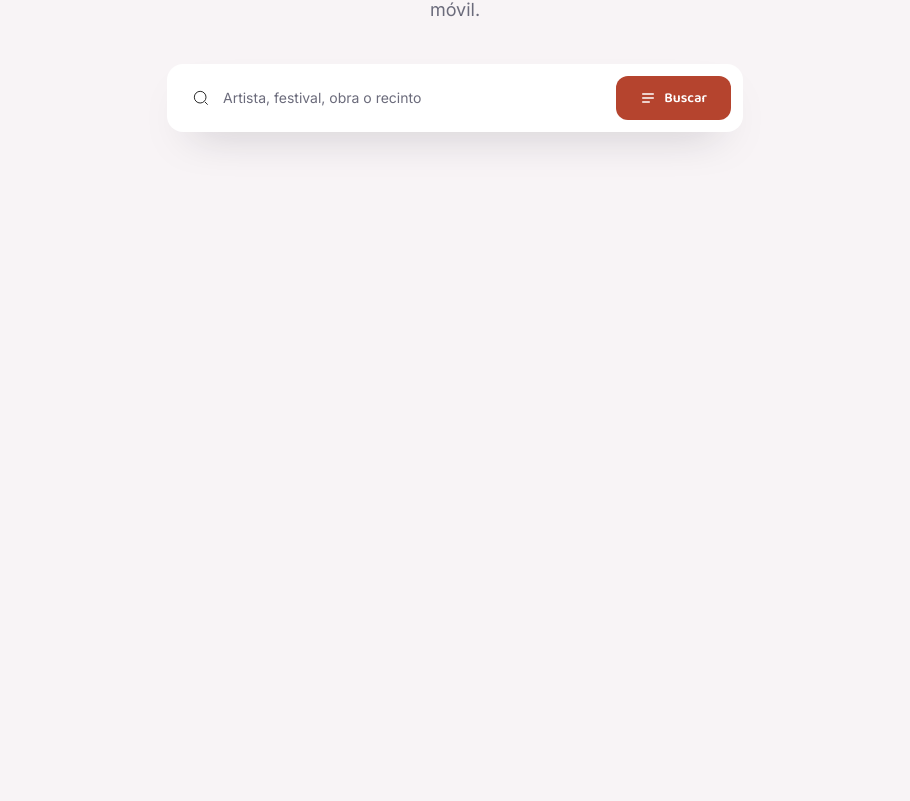
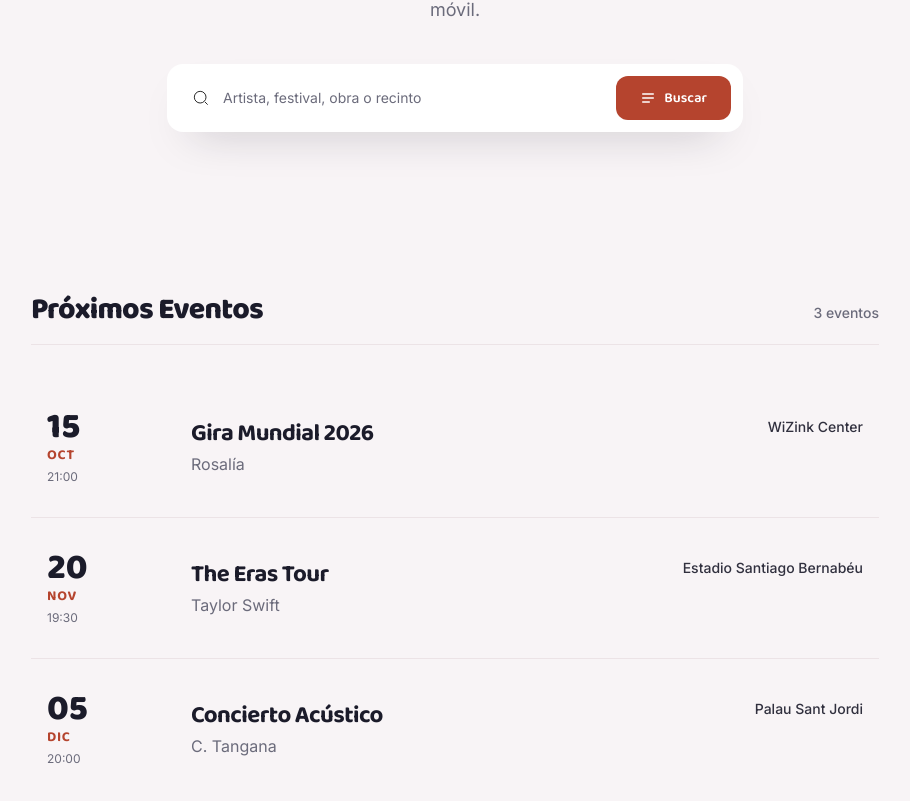
Before and after one commit to DSaster-Error200-LLC/DSaster-Front, a Next.js app in the folder src/dsaster-front/: page / in a window 1280 px wide. Shown: the part 381-1182 px from the top of the page, without its empty margins (185-1095 px from the left). Before the commit the page ends 800 px from the top, so only its background shows below. Built offline with nearby package versions, Linux system fonts and the light colour scheme.

Commit message:
Feat/2 (#17)
* feat: implement result list UI with event details

* docs(agents): add project setup and conventions

* refactor(events): align result list with search API schema

* docs(agents): address review feedback

```diff
--- /dev/null
+++ b/src/dsaster-front/app/components/EventList.tsx
@@ -0,0 +1,48 @@
+import { Event } from "@/api/search";
+import EventRow from "@/app/components/EventRow";
+
+interface EventListProps {
+  readonly events: readonly Event[];
+}
+
+export default function EventList({ events }: Readonly<EventListProps>) {
+  if (events.length === 0) {
+    return (
+      <section
+        aria-label="Resultados de eventos"
+        className="mx-auto max-w-4xl px-6 py-20 text-center"
+      >
+        <p className="text-lg text-brand-muted">
+          No se encontraron eventos para mostrar.
+        </p>
+      </section>
+    );
+  }
+
+  return (
+    <section
+      aria-labelledby="events-heading"
+      className="mx-auto max-w-4xl px-6 py-12 sm:py-16"
+    >
+      <div className="mb-8 flex items-baseline justify-between border-b border-brand-border pb-4">
+        <h2
+          id="events-heading"
+          className="font-display text-2xl font-extrabold tracking-tight text-brand-ink sm:text-3xl"
+        >
+          Próximos Eventos
+        </h2>
+        <span className="text-sm font-medium text-brand-muted">
+          {events.length} {events.length === 1 ? "evento" : "eventos"}
+        </span>
+      </div>
+
+      <ul role="list" className="divide-y divide-brand-border">
+        {events.map((event) => (
+          <li key={event.id}>
+            <EventRow event={event} />
+          </li>
+        ))}
+      </ul>
+    </section>
+  );
+}
--- /dev/null
+++ b/src/dsaster-front/app/components/EventRow.tsx
@@ -0,0 +1,56 @@
+import Link from "next/link";
+import { Event } from "@/api/search";
+import { formatEventDate } from "@/app/lib/date";
+
+interface EventRowProps {
+  readonly event: Event;
+}
+
+export default function EventRow({ event }: Readonly<EventRowProps>) {
+  const { day, month, time } = formatEventDate(event.date);
+
+  return (
+    <article className="group relative flex flex-col items-start gap-4 py-6 transition-colors hover:bg-brand-rust/5 sm:flex-row sm:items-center sm:gap-8 sm:rounded-xl sm:px-4 sm:py-8">
+      {/* Date block */}
+      <div className="flex shrink-0 items-baseline gap-2 sm:w-28 sm:flex-col sm:items-start sm:gap-0">
+        <span className="font-display text-3xl font-extrabold leading-none text-brand-ink sm:text-4xl">
+          {day}
+        </span>
+        <span className="font-display text-sm font-bold uppercase tracking-wider text-brand-rust">
+          {month}
+        </span>
+        <span className="text-xs text-brand-muted sm:mt-1">{time}</span>
+      </div>
+
+      {/* Event Details */}
+      <div className="min-w-0 flex-1">
+        <h3 className="font-display text-xl font-bold tracking-tight text-brand-ink transition-colors group-hover:text-brand-rust sm:text-2xl">
+          <Link
+            href={`/events/${event.id}`}
+            className="focus:outline-none focus:underline after:absolute after:inset-0"
+          >
+            {event.name}
+          </Link>
+        </h3>
+        <p className="mt-0.5 text-base text-brand-muted">{event.artist}</p>
+      </div>
+
+      {/* Venue & Action */}
+      <div className="flex w-full shrink-0 items-center justify-between gap-4 pt-2 sm:w-auto sm:flex-col sm:items-end sm:pt-0">
+        <span className="text-sm font-medium text-brand-ink/90 sm:text-right">
+          {event.venue.name}
+        </span>
+        <span className="inline-flex items-center gap-1 text-sm font-semibold text-brand-rust opacity-0 transition-opacity group-hover:opacity-100 sm:mt-1">
+          Entradas
+          <svg className="h-4 w-4" viewBox="0 0 20 20" fill="currentColor">
+            <path
+              fillRule="evenodd"
+              d="M3 10a.75.75 0 01.75-.75h10.638L10.23 5.29a.75.75 0 111.04-1.08l5.5 5.25a.75.75 0 010 1.08l-5.5 5.25a.75.75 0 11-1.04-1.08l4.158-3.96H3.75A.75.75 0 013 10z"
+              clipRule="evenodd"
+            />
+          </svg>
+        </span>
+      </div>
+    </article>
+  );
+}
--- /dev/null
+++ b/src/dsaster-front/app/lib/date.ts
@@ -0,0 +1,27 @@
+export interface FormattedDate {
+  readonly day: string;
+  readonly month: string;
+  readonly time: string;
+}
+
+export function formatEventDate(isoDate: string): FormattedDate {
+  const date = new Date(isoDate);
+  if (Number.isNaN(date.getTime())) {
+    return { day: "--", month: "---", time: "--:--" };
+  }
+
+  return {
+    day: date.toLocaleDateString("es-ES", {
+      day: "2-digit",
+      timeZone: "UTC",
+    }),
+    month: date
+      .toLocaleDateString("es-ES", { month: "short", timeZone: "UTC" })
+      .replace(".", ""),
+    time: date.toLocaleTimeString("es-ES", {
+      hour: "2-digit",
+      minute: "2-digit",
+      timeZone: "UTC",
+    }),
+  };
+}
--- /dev/null
+++ b/src/dsaster-front/app/lib/mock-events.ts
@@ -0,0 +1,34 @@
+import { Event } from "@/api/search";
+
+export const mockEvents: readonly Event[] = [
+  {
+    id: "1",
+    name: "Gira Mundial 2026",
+    artist: "Rosalía",
+    date: "2026-10-15T21:00:00Z",
+    venue: {
+      name: "WiZink Center",
+      location: "Madrid",
+    },
+  },
+  {
+    id: "2",
+    name: "The Eras Tour",
+    artist: "Taylor Swift",
+    date: "2026-11-20T19:30:00Z",
+    venue: {
+      name: "Estadio Santiago Bernabéu",
+      location: "Madrid",
+    },
+  },
+  {
+    id: "3",
+    name: "Concierto Acústico",
+    artist: "C. Tangana",
+    date: "2026-12-05T20:00:00Z",
+    venue: {
+      name: "Palau Sant Jordi",
+      location: "Barcelona",
+    },
+  },
+];
--- a/src/dsaster-front/app/page.tsx
+++ b/src/dsaster-front/app/page.tsx
@@ -1,11 +1,14 @@
-import Hero from "./components/Hero";
-import Navbar from "./components/Navbar";
+import EventList from "@/app/components/EventList";
+import Hero from "@/app/components/Hero";
+import Navbar from "@/app/components/Navbar";
+import { mockEvents } from "@/app/lib/mock-events";
 
 export default function Home() {
   return (
     <main className="min-h-screen bg-brand-bg">
       <Navbar />
       <Hero />
+      <EventList events={mockEvents} />
     </main>
   );
 }
```
Also changed, not shown: 1 other file (tests, documents, lock files or other folders).
